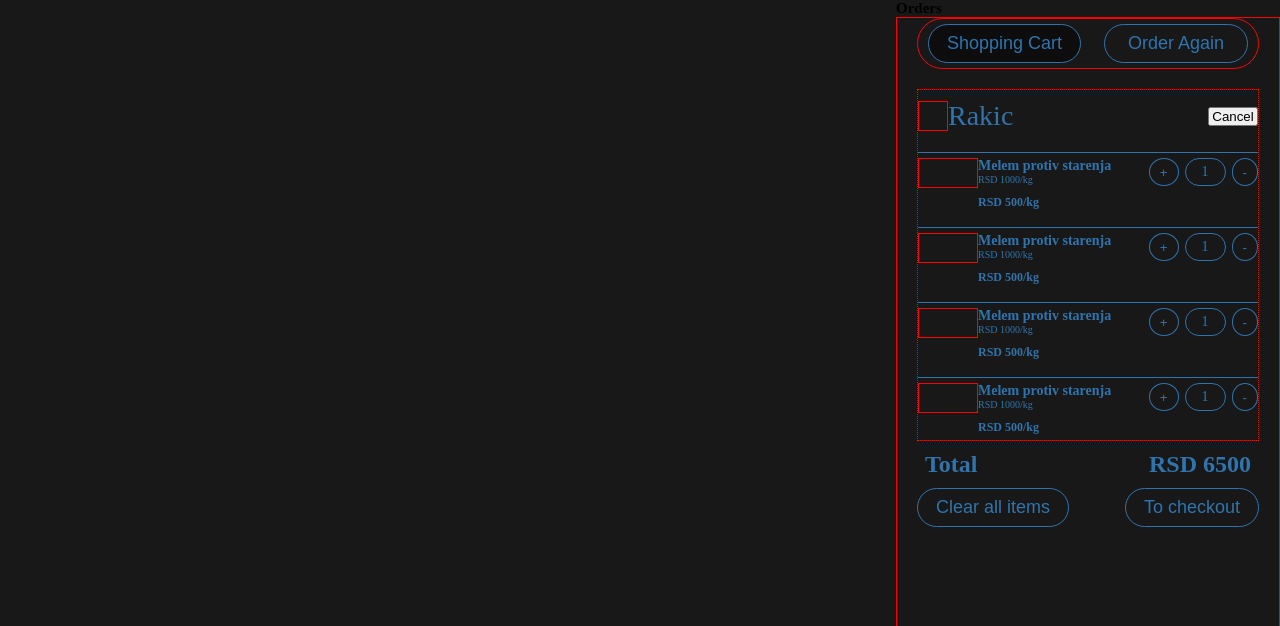
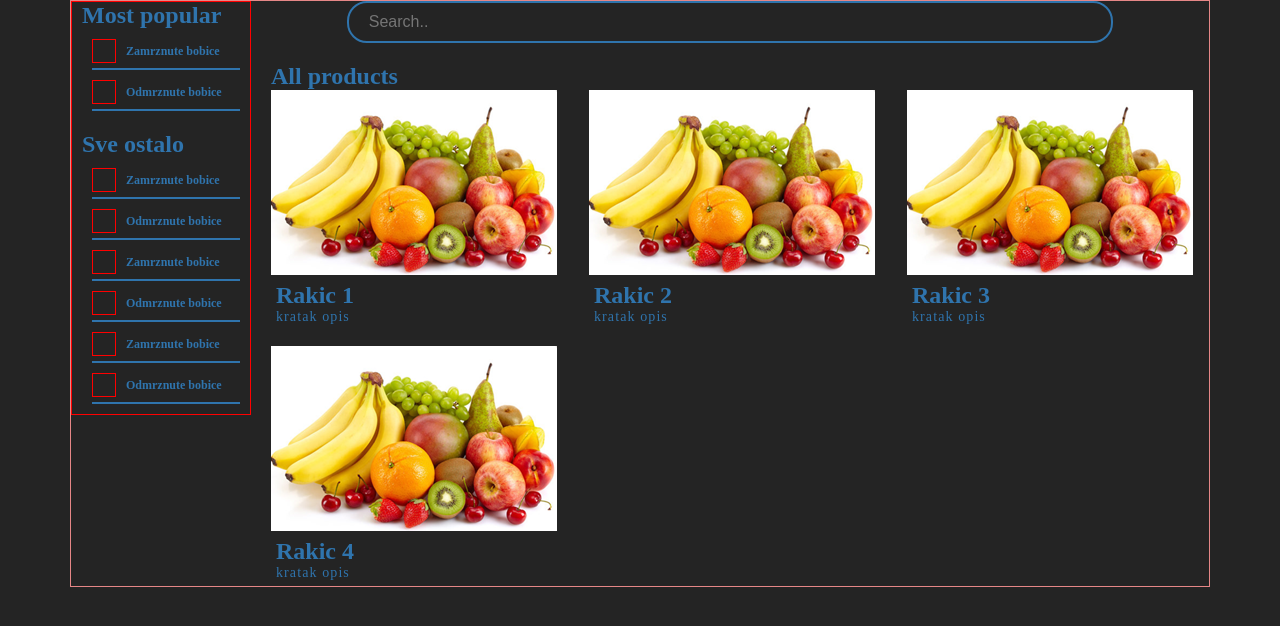
Before and after one commit to PetarPaskas/kupuj-prirodno, a React (Vite) app in the folder kupuj-prirodno/: page / in a window 1280 px wide. Shown: the top 626 px of the page. Built offline with nearby package versions, Linux system fonts and the light colour scheme.

Commit message:
searchbox

```diff
--- a/kupuj-prirodno/src/App.tsx
+++ b/kupuj-prirodno/src/App.tsx
@@ -7,9 +7,9 @@ function App() {
 
   return (
     <>
-     {/* <StoresOverview/> */}
+     {<StoresOverview/>}
      {/* //<ProductsOverview/> */}
-     <OrderBasket/>
+     {/* <OrderBasket/> */}
     </>
 
   )
--- /dev/null
+++ b/kupuj-prirodno/src/assets/scss/components/search-box.scss
@@ -0,0 +1,44 @@
+.searchbox{
+  position: relative;
+  display: block;
+  text-align: center;
+
+  &__search{
+    font-size: 16px;
+    border: 2px solid var(--skyblue);
+    display: inline-block;
+    width: 80%;
+    background: transparent;
+    border-radius: 20px;
+    padding:1rem 2rem;
+
+    &:focus{
+        outline: 1px solid #ddd;
+    }
+
+  }
+
+  &__options{
+        background-color: #f6f6f6;
+        border: 1px solid #ddd;
+        font-size: 16px;
+        display: flex;
+        flex-direction: column;
+        width: 60%;
+        position: absolute;
+        z-index: 5;
+        visibility: hidden;
+  }
+
+  &__option{
+        font-size: inherit;
+        color: black;
+        padding: 12px 16px;
+        text-decoration: none;
+        display: block;
+
+        &:hover{
+            background-color: #f1f1f1
+        }
+  }
+}
--- a/kupuj-prirodno/src/assets/scss/main.scss
+++ b/kupuj-prirodno/src/assets/scss/main.scss
@@ -20,6 +20,7 @@
 @import "./components/products-content.scss";
 @import "./components/products.scss";
 @import "./components/quantity-stepper.scss";
+@import "./components/search-box.scss";
 @import "./components/store-description.scss";
 @import "./components/store-product-group.scss";
 @import "./components/store-product-list.scss";
--- a/kupuj-prirodno/src/assets/scss/pages/stores-overview.scss
+++ b/kupuj-prirodno/src/assets/scss/pages/stores-overview.scss
@@ -1,4 +1,15 @@
 .stores_overview{
     display: flex;
     flex-direction: row;
+
+    &__left_side{
+
+    }
+
+    &__main{
+        flex-grow: 1;
+        &>*:not(:last-child){
+            margin-bottom: 2rem;
+        }
+    }
 }
--- a/kupuj-prirodno/src/pages/StoresOverview/stores-overview.tsx
+++ b/kupuj-prirodno/src/pages/StoresOverview/stores-overview.tsx
@@ -1,6 +1,7 @@
 import CategoryOptions from "../../packages/CategoryOptions/CategoryOptions";
 import StoreProductResults from "../../packages/StoreProductResults/store-product-results";
 import { getLocalStoreCategories, getLocalStores } from "../../shared/mock-data";
+import SearchBox from "../../shared/search-box/search-box";
 
 interface StoresOverviewProps{
 
@@ -12,12 +13,18 @@ const StoresOverview = ({}:StoresOverviewProps)=>{
 
     return <div className="content_center">
         <div className="stores_overview">
+            <div className="stores_overview__left_side">
                 <CategoryOptions
                     categories={storecategories}
                 />
+            </div>
+            <div className="stores_overview__main">
+                <SearchBox/>
                 <StoreProductResults
                     stores={stores}
                 />
+            </div>
+
         </div>
     </div>
 }
--- /dev/null
+++ b/kupuj-prirodno/src/shared/search-box/search-box.tsx
@@ -0,0 +1,20 @@
+interface SearchBoxProps{
+
+}
+const SearchBox = ({}:SearchBoxProps)=>{
+
+return <div className="searchbox">
+        <input type="text" className="searchbox__search" placeholder="Search.." id="myInput" />
+        <div id="myDropdown" className="searchbox__options">
+            <span className="searchbox__option" >About</span>
+            <span className="searchbox__option">Base</span>
+            <span className="searchbox__option">Blog</span>
+            <span className="searchbox__option">Contact</span>
+            <span className="searchbox__option">Custom</span>
+            <span className="searchbox__option">Support</span>
+            <span className="searchbox__option">Tools</span>
+        </div>
+</div>
+}
+
+export default SearchBox;
```
Lines whose indentation alone changed are shown as unchanged.
